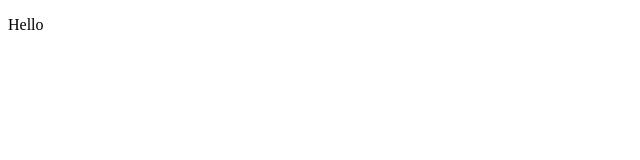
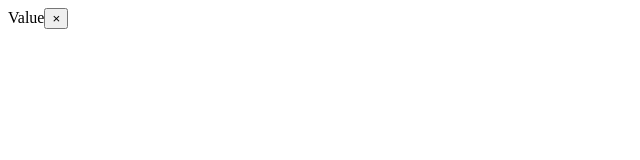
Before and after one commit to paytonshaltis/react-custom-select, a React (Vite) app: page / in a window 1280 px wide. Shown: the top 160 px of the page, without its empty margins (0-640 px from the left). Built offline with nearby package versions, Linux system fonts and the light colour scheme.

Commit message:
Adds basic HTML structure for Select component.

```diff
--- a/src/App.tsx
+++ b/src/App.tsx
@@ -1,5 +1,7 @@
+import Select from "./Select";
+
 function App() {
-  return <p>Hello</p>;
+  return <Select onChange={() => {}} options={[]}></Select>;
 }
 
 export default App;
--- /dev/null
+++ b/src/Select.tsx
@@ -0,0 +1,36 @@
+import styles from "./select.module.css";
+
+// A single Select option for the Select component.
+type SelectOption = {
+  label: string;
+  value: string;
+};
+
+// Props to be passed to the Select component.
+type SelectProps = {
+  value?: SelectOption;
+  options: SelectOption[];
+  onChange: (value?: SelectOption) => void;
+};
+
+const Select = ({ value, onChange, options }: SelectProps) => {
+  return (
+    <div className={styles.container}>
+      <span className={styles.value}>Value</span>
+      <button className={styles["clear-button"]}>&times;</button>
+      <div className={styles.divider}></div>
+      <div className={styles.caret}></div>
+      <ul className={styles.options}>
+        {options.map((option: SelectOption) => {
+          return (
+            <li key={option.value} className={styles.option}>
+              {option.label}
+            </li>
+          );
+        })}
+      </ul>
+    </div>
+  );
+};
+
+export default Select;
--- /dev/null
+++ b/src/select.module.css
@@ -0,0 +1,2 @@
+.container {
+}
```
